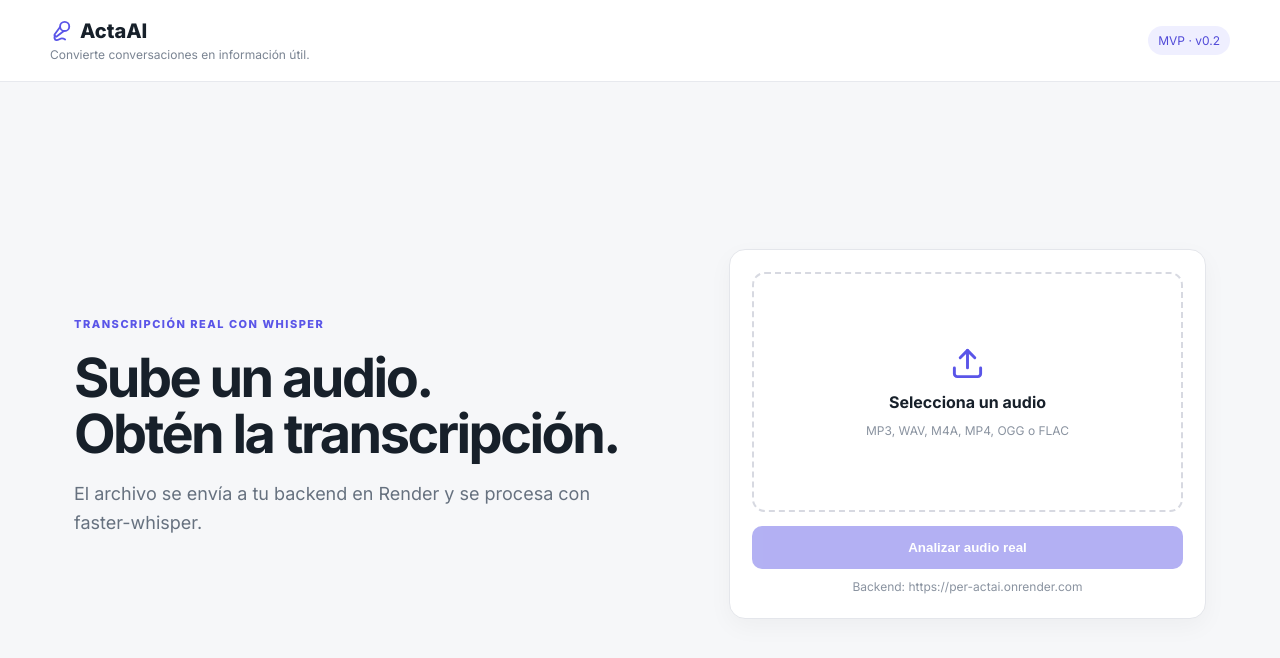
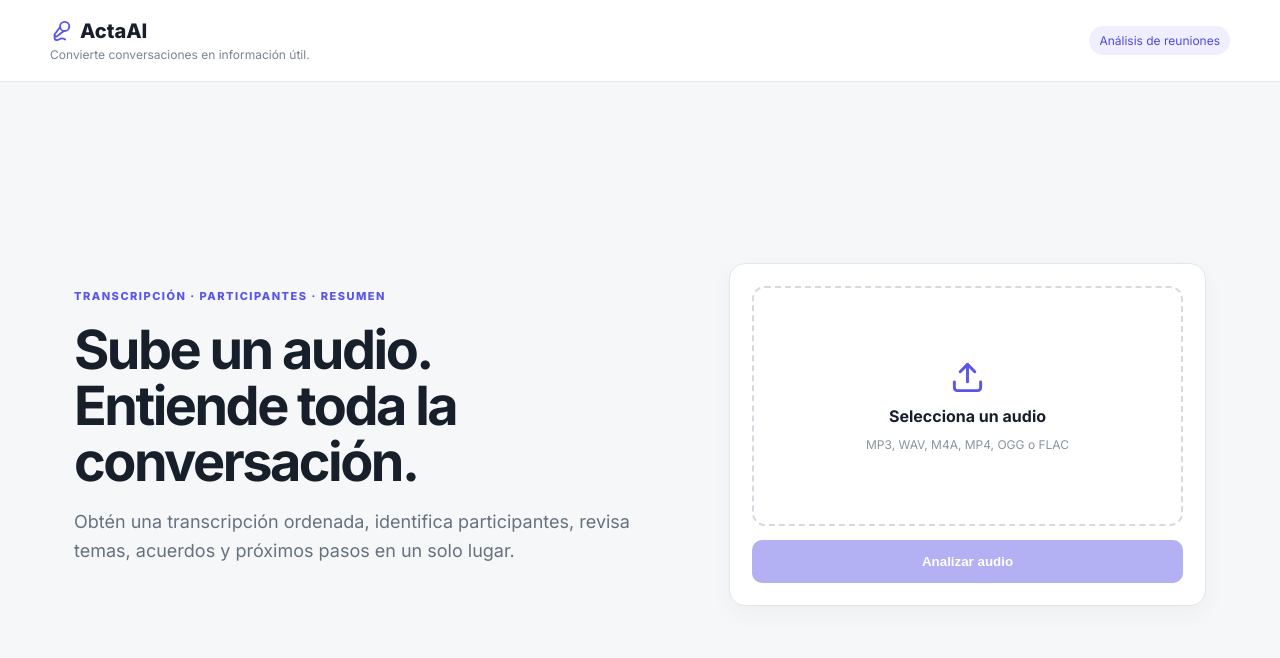
Before and after one commit to alfredocespedes-c/per_ActAI, a React (Vite) app in the folder frontend/: page / in a window 1280 px wide. Shown: the top 658 px of the page. Built offline with nearby package versions, Linux system fonts and the light colour scheme.

Commit message:
feat: complete clean analysis experience and email sharing

```diff
--- a/frontend/src/main.jsx
+++ b/frontend/src/main.jsx
@@ -1,59 +1,36 @@
 import React,{useMemo,useState} from 'react';
 import {createRoot} from 'react-dom/client';
-import {Upload,FileAudio,Users,Clock3,Mic2,Search,Download,PlayCircle,AlertCircle} from 'lucide-react';
+import {Upload,FileAudio,Users,Clock3,Mic2,Search,Download,PlayCircle,AlertCircle,Mail,Edit3,CheckCircle2} from 'lucide-react';
 import './styles.css';
 
 const API_URL='https://per-actai.onrender.com';
+const fmt=(seconds=0)=>{const s=Math.max(0,Math.floor(seconds));const h=Math.floor(s/3600),m=Math.floor((s%3600)/60),sec=s%60;return h>0?`${String(h).padStart(2,'0')}:${String(m).padStart(2,'0')}:${String(sec).padStart(2,'0')}`:`${String(m).padStart(2,'0')}:${String(sec).padStart(2,'0')}`};
 
-const fmt=(seconds=0)=>{
- const s=Math.max(0,Math.floor(seconds));
- const h=Math.floor(s/3600),m=Math.floor((s%3600)/60),sec=s%60;
- return h>0?`${String(h).padStart(2,'0')}:${String(m).padStart(2,'0')}:${String(sec).padStart(2,'0')}`:`${String(m).padStart(2,'0')}:${String(sec).padStart(2,'0')}`;
-};
+function speakerStats(transcript){
+ const totals={};let all=0;
+ transcript.forEach(x=>{const d=Math.max(0,(x.end||0)-(x.start||0));all+=d;if(!totals[x.speaker])totals[x.speaker]={id:x.speaker,name:x.speaker,seconds:0,turns:0};totals[x.speaker].seconds+=d;totals[x.speaker].turns+=1});
+ return Object.values(totals).map(s=>({...s,time:fmt(s.seconds),pct:all?Math.round(s.seconds/all*100):0}));
+}
+
+function fullActa(data){
+ const lines=[`ACTA DE ${data.title}`,`Duración: ${data.duration}`,`Participantes: ${data.speakers.length}`,'', 'RESUMEN',data.summary,'','TEMAS TRATADOS',...data.topics.map((t,i)=>`${i+1}. ${t}`),'','ACUERDOS Y TAREAS',...(data.agreements.length?data.agreements.map((a,i)=>`${i+1}. ${a.text}\n   Responsable: ${a.owner} · ${a.due}`):['No se detectaron compromisos explícitos.']),'','TRANSCRIPCIÓN',...data.transcript.map(x=>`[${x.time}] ${x.speaker}: ${x.text}`)];
+ return lines.join('\n');
+}
 
 function App(){
  const [file,setFile]=useState(null),[tab,setTab]=useState('resumen'),[query,setQuery]=useState(''),[data,setData]=useState(null),[busy,setBusy]=useState(false),[error,setError]=useState('');
-
- const analyze=async()=>{
-  if(!file)return;
-  setBusy(true);setError('');
-  try{
-   const fd=new FormData();fd.append('file',file);
-   const res=await fetch(`${API_URL}/analyze`,{method:'POST',body:fd});
-   const body=await res.json().catch(()=>({}));
-   if(!res.ok) throw new Error(body.detail||`Error HTTP ${res.status}`);
-   const transcript=(body.segments||[]).map(x=>({
-    time:fmt(x.start),speaker:x.speaker||'SPEAKER_00',text:x.text||'',start:x.start||0,end:x.end||0
-   }));
-   const speakers=[...new Set(transcript.map(x=>x.speaker))].map(id=>({id,name:id,time:'—',pct:'—',turns:transcript.filter(x=>x.speaker===id).length,topics:'Diarización pendiente'}));
-   setData({
-    title:body.filename||file.name,
-    duration:fmt(body.duration||0),
-    language:body.language||'es',
-    languageProbability:body.language_probability,
-    transcript,
-    fullTranscript:body.transcript||'',
-    speakers,
-    summary:'La transcripción real del audio ya fue generada por Whisper. En esta versión todavía no se genera el resumen automático ni la separación real de hablantes.',
-    topics:['Transcripción real completada','Resumen automático pendiente','Diarización de hablantes pendiente'],
-    agreements:[]
-   });
-   setTab('transcripcion');
-  }catch(e){
-   setError(e.message||'No se pudo procesar el audio.');
-  }finally{setBusy(false)}
- };
-
+ const analyze=async()=>{if(!file)return;setBusy(true);setError('');try{const fd=new FormData();fd.append('file',file);const res=await fetch(`${API_URL}/analyze`,{method:'POST',body:fd});const body=await res.json().catch(()=>({}));if(!res.ok)throw new Error(body.detail||`No se pudo analizar el audio`);const transcript=(body.segments||[]).map(x=>({time:fmt(x.start),speaker:x.speaker||'Hablante 1',text:x.text||'',start:x.start||0,end:x.end||0}));const speakers=speakerStats(transcript);setData({title:body.filename||file.name,duration:fmt(body.duration||0),language:body.language||'es',transcript,fullTranscript:body.transcript||'',speakers,summary:body.summary||'No se pudo generar un resumen.',topics:body.topics||[],agreements:body.agreements||[]});setTab('resumen')}catch(e){setError(e.message||'No se pudo procesar el audio.')}finally{setBusy(false)}};
  const visible=useMemo(()=>!data?[]:data.transcript.filter(x=>(x.text+' '+x.speaker).toLowerCase().includes(query.toLowerCase())),[data,query]);
-
- return <div className="app"><header><div><div className="brand"><Mic2 size={22}/> ActaAI</div><p>Convierte conversaciones en información útil.</p></div><span className="badge">MVP · v0.2</span></header>
- <main>{!data?<section className="hero"><div className="heroText"><span className="eyebrow">TRANSCRIPCIÓN REAL CON WHISPER</span><h1>Sube un audio.<br/>Obtén la transcripción.</h1><p>El archivo se envía a tu backend en Render y se procesa con faster-whisper.</p></div><div className="uploadCard"><label className="drop"><Upload size={35}/><strong>{file?file.name:'Selecciona un audio'}</strong><span>MP3, WAV, M4A, MP4, OGG o FLAC</span><input type="file" accept="audio/*,video/mp4" onChange={e=>{setFile(e.target.files?.[0]||null);setError('')}}/></label>{file&&<div className="fileRow"><FileAudio/><div><b>{file.name}</b><small>{(file.size/1024/1024).toFixed(1)} MB</small></div></div>}<button className="primary" disabled={!file||busy} onClick={analyze}>{busy?'Procesando en Render…':'Analizar audio real'}</button>{busy&&<small className="hint">La primera solicitud puede tardar si Render estaba en reposo. El procesamiento de Whisper también puede demorar varios minutos.</small>}{error&&<div className="errorBox"><AlertCircle size={18}/><span>{error}</span></div>}<small className="hint">Backend: {API_URL}</small></div></section>:
- <section><div className="topline"><div><button className="back" onClick={()=>{setData(null);setQuery('')}}>← Nuevo audio</button><h2>{data.title}</h2><p>{data.duration} · idioma {data.language} · {data.speakers.length} hablante provisional</p></div><button className="export" onClick={()=>{const blob=new Blob([data.fullTranscript],{type:'text/plain;charset=utf-8'});const url=URL.createObjectURL(blob);const a=document.createElement('a');a.href=url;a.download=`${data.title}-transcripcion.txt`;a.click();URL.revokeObjectURL(url)}}><Download size={16}/> Exportar TXT</button></div>
+ const renameSpeaker=(oldName)=>{const name=window.prompt('Nombre del participante',oldName);if(!name||name.trim()===oldName)return;const clean=name.trim();const transcript=data.transcript.map(x=>x.speaker===oldName?{...x,speaker:clean}:x);const agreements=data.agreements.map(a=>a.owner===oldName?{...a,owner:clean}:a);setData({...data,transcript,agreements,speakers:speakerStats(transcript)})};
+ const exportTxt=()=>{const blob=new Blob([fullActa(data)],{type:'text/plain;charset=utf-8'});const url=URL.createObjectURL(blob);const a=document.createElement('a');a.href=url;a.download=`${data.title}-acta.txt`;a.click();URL.revokeObjectURL(url)};
+ const sendEmail=(type)=>{const subject=encodeURIComponent(`${type==='transcript'?'Transcripción':'Acta'} - ${data.title}`);let body=type==='transcript'?data.transcript.map(x=>`[${x.time}] ${x.speaker}: ${x.text}`).join('\n'):fullActa(data);if(body.length>14000)body=body.slice(0,14000)+'\n\n[Contenido abreviado por límite del cliente de correo. Puedes adjuntar el archivo exportado desde ActaAI.]';window.location.href=`mailto:?subject=${subject}&body=${encodeURIComponent(body)}`};
+ return <div className="app"><header><div><div className="brand"><Mic2 size={22}/> ActaAI</div><p>Convierte conversaciones en información útil.</p></div><span className="badge">Análisis de reuniones</span></header>
+ <main>{!data?<section className="hero"><div className="heroText"><span className="eyebrow">TRANSCRIPCIÓN · PARTICIPANTES · RESUMEN</span><h1>Sube un audio.<br/>Entiende toda la conversación.</h1><p>Obtén una transcripción ordenada, identifica participantes, revisa temas, acuerdos y próximos pasos en un solo lugar.</p></div><div className="uploadCard"><label className="drop"><Upload size={35}/><strong>{file?file.name:'Selecciona un audio'}</strong><span>MP3, WAV, M4A, MP4, OGG o FLAC</span><input type="file" accept="audio/*,video/mp4" onChange={e=>{setFile(e.target.files?.[0]||null);setError('')}}/></label>{file&&<div className="fileRow"><FileAudio/><div><b>{file.name}</b><small>{(file.size/1024/1024).toFixed(1)} MB</small></div></div>}<button className="primary" disabled={!file||busy} onClick={analyze}>{busy?'Analizando audio…':'Analizar audio'}</button>{busy&&<small className="hint">El análisis puede tardar varios minutos según la duración del archivo.</small>}{error&&<div className="errorBox"><AlertCircle size={18}/><span>{error}</span></div>}</div></section>:
+ <section><div className="topline"><div><button className="back" onClick={()=>{setData(null);setQuery('')}}>← Nuevo audio</button><h2>{data.title}</h2><p>{data.duration} · {data.speakers.length} participante{data.speakers.length===1?'':'s'} detectado{data.speakers.length===1?'':'s'}</p></div><div className="actions"><button className="export" onClick={exportTxt}><Download size={16}/> Exportar acta</button><button className="export" onClick={()=>sendEmail('transcript')}><Mail size={16}/> Enviar transcripción</button><button className="export" onClick={()=>sendEmail('full')}><Mail size={16}/> Enviar acta completa</button></div></div>
  <nav>{[['resumen','Resumen'],['transcripcion','Transcripción'],['participantes','Participantes'],['tareas','Acuerdos y tareas']].map(([k,l])=><button className={tab===k?'active':''} onClick={()=>setTab(k)} key={k}>{l}</button>)}</nav>
- {tab==='resumen'&&<div className="grid"><div className="card wide"><h3>Estado del análisis</h3><p className="summary">{data.summary}</p></div><div className="card"><h3>Pipeline</h3>{data.topics.map((t,i)=><div className="topic" key={t}><span>{i+1}</span>{t}</div>)}</div><div className="card"><h3>Datos técnicos</h3><p><b>Duración:</b> {data.duration}</p><p><b>Idioma:</b> {data.language}</p><p><b>Segmentos:</b> {data.transcript.length}</p></div></div>}
- {tab==='transcripcion'&&<div className="card"><div className="search"><Search/><input placeholder="Buscar en la transcripción…" value={query} onChange={e=>setQuery(e.target.value)}/></div><div className="transcript">{visible.map((x,i)=><div className="line" key={`${x.start}-${i}`}><button className="time"><PlayCircle size={14}/>{x.time}</button><div><b>{x.speaker}</b><p>{x.text}</p></div></div>)}</div></div>}
- {tab==='participantes'&&<div className="people">{data.speakers.map(s=><div className="person card" key={s.id}><div className="avatar">{s.name[0]}</div><h3>{s.name}</h3><span>{s.id}</span><div className="stats"><div><strong>{s.turns}</strong><small>segmentos</small></div><div><strong>—</strong><small>participación</small></div><div><strong>—</strong><small>tiempo</small></div></div><p><b>Estado:</b> diarización pendiente.</p></div>)}</div>}
- {tab==='tareas'&&<div className="card"><h3>Acuerdos y tareas</h3><p>Esta etapa todavía no está conectada. El siguiente paso es generar resumen, acuerdos, responsables y tareas desde la transcripción real.</p></div>}
- </section>}</main></div>
-}
+ {tab==='resumen'&&<div className="grid"><div className="card wide"><h3>Resumen ejecutivo</h3><p className="summary">{data.summary}</p></div><div className="card"><h3>Temas tratados</h3>{data.topics.length?data.topics.map((t,i)=><div className="topic" key={t}><span>{i+1}</span>{t}</div>):<p className="muted">No se detectaron temas suficientes.</p>}</div><div className="card"><h3>Participación</h3>{data.speakers.map(s=><div className="particip" key={s.id}><div><b>{s.name}</b><small>{s.time} · {s.turns} intervenciones</small></div><strong>{s.pct}%</strong><div className="bar"><i style={{width:s.pct+'%'}}/></div></div>)}</div><div className="card wide"><h3>Decisiones y compromisos</h3>{data.agreements.length?data.agreements.map((a,i)=><div className="agreement" key={i}><CheckCircle2/><div><b>{a.text}</b><small>Responsable: {a.owner} · {a.due}</small></div></div>):<p className="muted">No se detectaron compromisos explícitos en la conversación.</p>}</div></div>}
+ {tab==='transcripcion'&&<div className="card"><div className="search"><Search/><input placeholder="Buscar en la conversación…" value={query} onChange={e=>setQuery(e.target.value)}/></div><div className="transcript">{visible.map((x,i)=><div className="line" key={`${x.start}-${i}`}><button className="time"><PlayCircle size={14}/>{x.time}</button><div><b>{x.speaker}</b><p>{x.text}</p></div></div>)}</div></div>}
+ {tab==='participantes'&&<div className="people">{data.speakers.map(s=><div className="person card" key={s.id}><div className="avatar">{s.name[0]}</div><h3>{s.name}</h3><span>Participante detectado</span><div className="stats"><div><strong>{s.time}</strong><small>hablando</small></div><div><strong>{s.pct}%</strong><small>participación</small></div><div><strong>{s.turns}</strong><small>intervenciones</small></div></div><button onClick={()=>renameSpeaker(s.name)}><Edit3 size={14}/> Renombrar participante</button></div>)}</div>}
+ {tab==='tareas'&&<div className="card"><h3>Acuerdos y tareas detectadas</h3>{data.agreements.length?data.agreements.map((a,i)=><div className="task" key={i}><span className="num">{i+1}</span><div><b>{a.text}</b><p><Users size={14}/> {a.owner} <Clock3 size={14}/> {a.due}</p></div><select defaultValue="pendiente"><option value="pendiente">Pendiente</option><option>En curso</option><option>Completada</option></select></div>):<p className="muted">No se detectaron tareas explícitas.</p>}</div>}
+ </section>}</main></div>}
 createRoot(document.getElementById('root')).render(<App/>);
```
